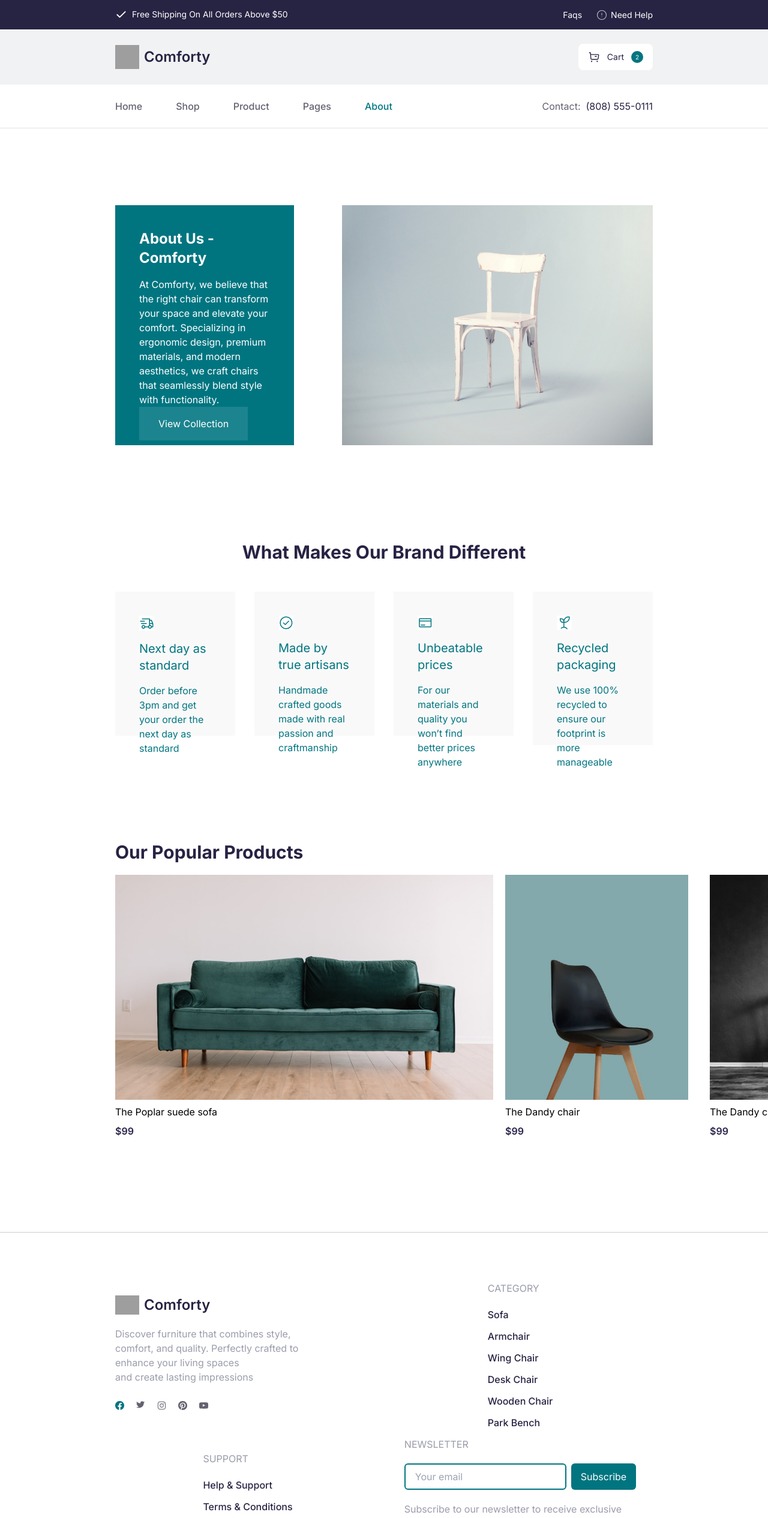
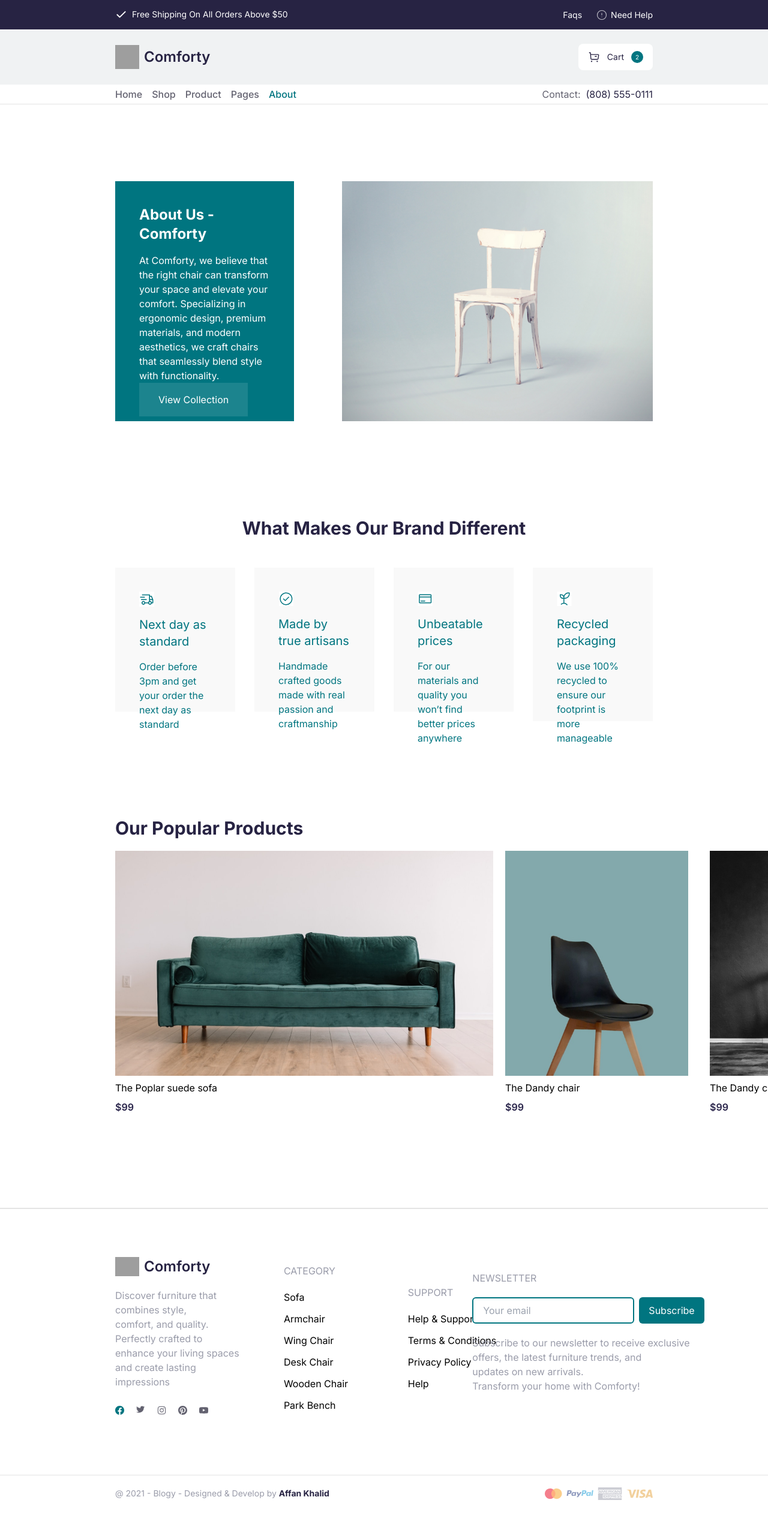
Before and after one commit to affankhalid1/Ecommerce-website, a Next.js app: page /about in a window 1280 px wide. Shown: the top 2530 px of the page at 60% size. Built offline with nearby package versions, Linux system fonts and the light colour scheme; grey boxes are pictures that could not be loaded.

Commit message:
added...

```diff
--- a/src/app/components/Footer.tsx
+++ b/src/app/components/Footer.tsx
@@ -7,7 +7,7 @@ const Footer = () => {
     return (
         <div className='overflow-x-hidden'>
             <div className='bg-[#e4e4e4] h-[1.2px]'></div>
-            <div className='grid grid-cols-1 md:grid-cols-2 gap-3  justify-center items-center   w-[70vw] mx-auto py-20'>
+            <div className='grid grid-cols-1 md:grid-cols-2 lg:grid-cols-3 xl:grid-cols-4 gap-3  justify-center items-center   w-[70vw] mx-auto py-20'>
                 <div className='flex flex-col gap-5'>
                     <div className="logo flex gap-2 ">
                         <Image className='' src="/Svg/Logo Icon.svg" width={40} height={40} alt="" />
--- a/src/app/components/Navbarbottom.tsx
+++ b/src/app/components/Navbarbottom.tsx
@@ -1,21 +1,22 @@
 "use client"
-import React from 'react'
-import Link from 'next/link'
-import NavLink from './Navlink'
-import Image from 'next/image'
+import React from 'react';
+import Image from 'next/image';
+import NavLink from './Navlink';
+import { useState } from 'react';
 
 const Navbarbottom = () => {
-  const [isActive, setIsActive] = React.useState(false);
+  const [isActive, setIsActive] = useState(false);
 
   const handleClick = () => {
     setIsActive(!isActive);
   };
 
-
   return (
     <>
       <div className='flex justify-between w-[70vw] mx-auto sm:py-1 py-5'>
-        <button onClick={handleClick} className='block sm:hidden'><Image className='hamburger ' src = "/Svg/menu-icon.svg" width={20} height={20} alt="" /></button>
+        <button onClick={handleClick} className='block sm:hidden'>
+          <Image className='hamburger' src="/Svg/menu-icon.svg" width={20} height={20} alt="" />
+        </button>
         {isActive && (
           <nav className="absolute top-0 left-0 w-3/4 h-screen bg-white shadow-lg z-50">
             <div className="p-4">
@@ -27,57 +28,42 @@ const Navbarbottom = () => {
               </button>
             </div>
             <div className="space-y-4 px-4 py-8">
-            <a
-              href="#home"
-              className="block text-gray-700 hover:text-teal-500"
-            >
+              <NavLink href="/" activeClassName="text-teal-500" inactiveClassName="text-gray-700">
                 Home
-            </a>
-            <a
-              href="#about"
-              className="block text-gray-700 hover:text-teal-500"
-            >
+              </NavLink>
+              <NavLink href="/about" activeClassName="text-teal-500" inactiveClassName="text-gray-700">
                 About
-            </a>
-            <a
-              href="#contact"
-              className="block text-gray-700 hover:text-teal-500"
-            >
+              </NavLink>
+              <NavLink href="/contact" activeClassName="text-teal-500" inactiveClassName="text-gray-700">
                 Contact
-            </a>
-            <a
-              href="#pages"
-              className="block text-gray-700 hover:text-teal-500"
-            >
+              </NavLink>
+              <NavLink href="/pages" activeClassName="text-teal-500" inactiveClassName="text-gray-700">
                 Pages
-            </a>
-            <a
-              href="#product"
-              className="block text-gray-700 hover:text-teal-500"
-            >
+              </NavLink>
+              <NavLink href="/product" activeClassName="text-teal-500" inactiveClassName="text-gray-700">
                 Product
-            </a>
+              </NavLink>
             </div>
           </nav>
         )}
 
         <div className='nav hidden sm:block'>
           <div className='flex md:gap-2 lg:gap-4'>
-        <NavLink href="/" className={(isActive) =>isActive ? 'text-[#007580] pl-0 p-5 font-[500]' : ' text-[#636270] pl-0 p-5 font-[500]'}>Home</NavLink>
-        <NavLink href="/shop" className={(isActive) =>isActive ? 'text-[#007580] p-5 font-[500]' : ' text-[#636270] p-5 font-[500]'}>Shop</NavLink>
-        <NavLink href="/product" className={(isActive) =>isActive ?' text-[#007580] p-5 font-[500]' : ' text-[#636270] p-5 font-[500]'}>Product</NavLink>
-        <NavLink href="/pages" className={(isActive) =>isActive ? 'text-[#007580] p-5 font-[500]' : ' text-[#636270] p-5 font-[500]'}>Pages</NavLink>
-        <NavLink href="/about" className={(isActive) =>isActive ? 'text-[#007580] p-5 font-[500]' : ' text-[#636270] p-5 font-[500]'}>About</NavLink>
-
+            <NavLink href="/" activeClassName="text-[#007580] font-[500]" inactiveClassName="text-[#636270] font-[500]">Home</NavLink>
+            <NavLink href="/shop" activeClassName="text-[#007580] font-[500]" inactiveClassName="text-[#636270] font-[500]">Shop</NavLink>
+            <NavLink href="/product" activeClassName="text-[#007580] font-[500]" inactiveClassName="text-[#636270] font-[500]">Product</NavLink>
+            <NavLink href="/pages" activeClassName="text-[#007580] font-[500]" inactiveClassName="text-[#636270] font-[500]">Pages</NavLink>
+            <NavLink href="/about" activeClassName="text-[#007580] font-[500]" inactiveClassName="text-[#636270] font-[500]">About</NavLink>
           </div>
         </div>
-        <div className='flex items-center '>
-            <span className='text-[#636270]  hidden lg:block'>Contact:</span><span className='text-[#272343] hidden lg:block'>&nbsp;  (808)  555-0111</span>
+        <div className='flex items-center'>
+          <span className='text-[#636270] hidden lg:block'>Contact:</span>
+          <span className='text-[#272343] hidden lg:block'>&nbsp; (808) 555-0111</span>
         </div>
       </div>
       <div className='bg-[#e4e4e4] h-[1.2px]'></div>
     </>
-  )
-}
+  );
+};
 
-export default Navbarbottom
+export default Navbarbottom;
--- a/src/app/components/Navlink.tsx
+++ b/src/app/components/Navlink.tsx
@@ -1,14 +1,16 @@
-'use client'
-import { usePathname} from 'next/navigation';
+'use client';
+import { usePathname } from 'next/navigation';
 import Link from 'next/link';
 
-const NavLink = ({ href, children, className, ...props }) => {
+const NavLink = ({ href, children, activeClassName, inactiveClassName, ...props }) => {
   const pathname = usePathname();
   const isActive = pathname === href;
 
+  const computedClassName = isActive ? activeClassName : inactiveClassName;
+
   return (
-    <Link href={href} className={className(isActive)}  {...props} >
-     {children}
+    <Link href={href} {...props} className={computedClassName}>
+      {children}
     </Link>
   );
 };
```
Lines whose indentation alone changed are shown as unchanged.
